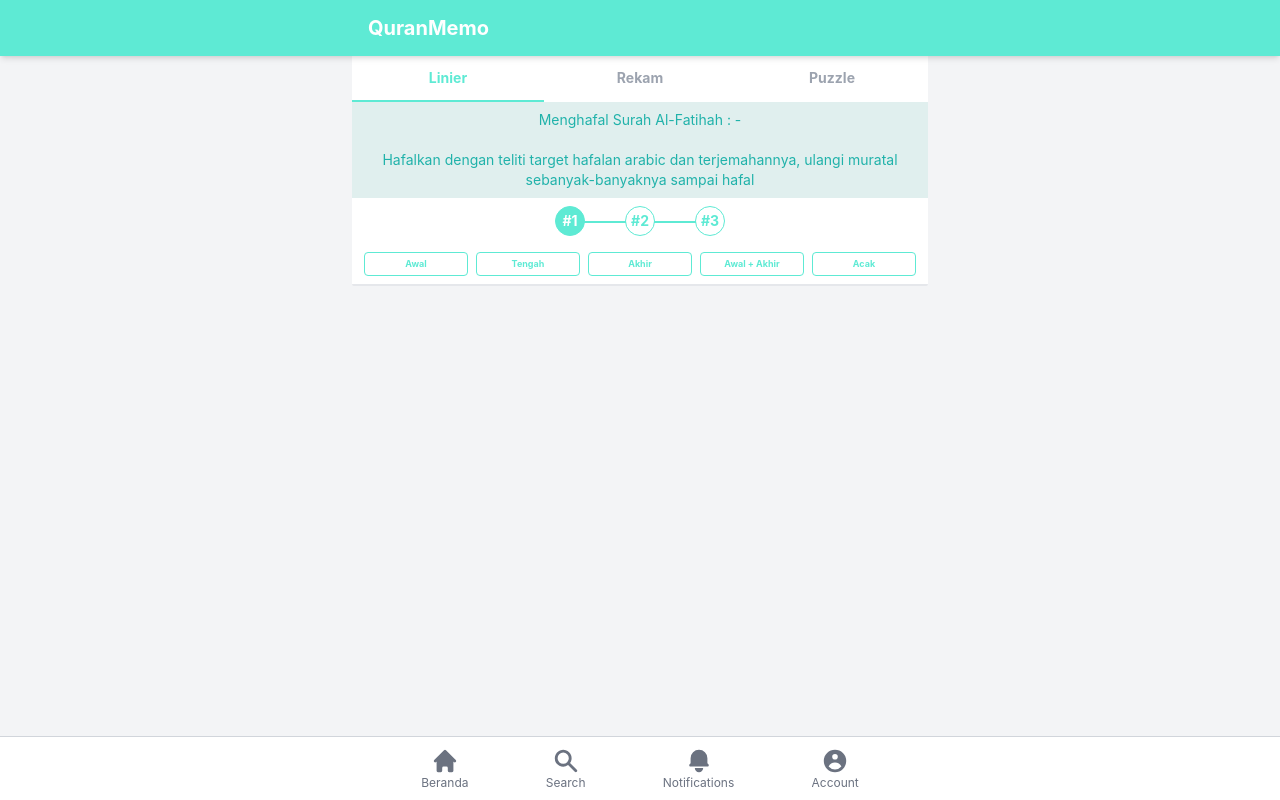
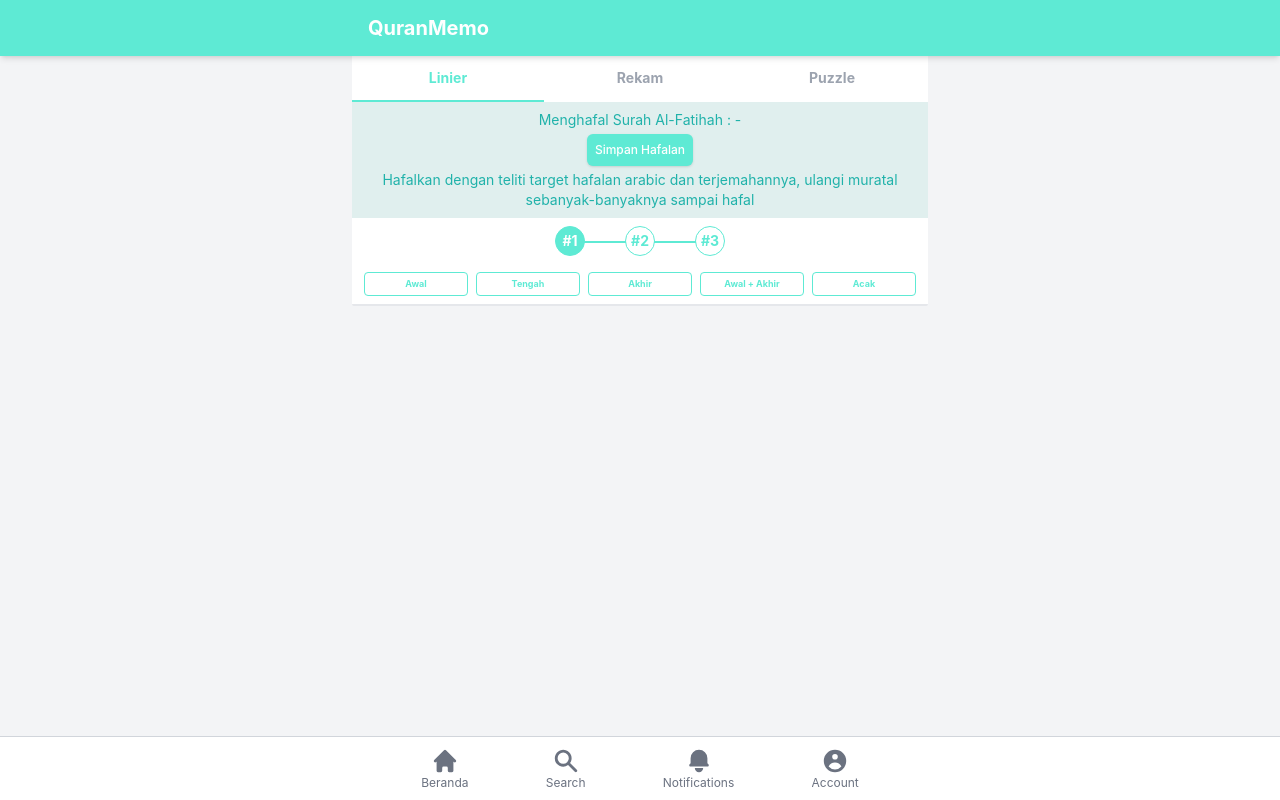
Before and after one commit to rizkianakbar/quran-community, a Next.js app: page /ziyadah/1 in a window 1280 px wide. Built offline with nearby package versions, Linux system fonts and the light colour scheme.

Commit message:
feat(ziyadah): added the button for save hafalan

```diff
--- a/components/memorization.tsx
+++ b/components/memorization.tsx
@@ -2,6 +2,7 @@
 import clsx from 'clsx';
 import { useRouter } from 'next/router';
 import React, { useState } from 'react';
+import { Button } from './ui/button/button';
 import Modal from './ui/modal/modal';
 
 const tabClasses = (isActive?: boolean) => {
@@ -391,13 +392,19 @@
     return (
       <>
         <div className="flex justify-center bg-quranmemo-soft p-2">
-          <p className="text-sm text-quranmemo-dark text-center">
-            Menghafal Surah {data.name_latin} : {firstAyat}-{secondAyat} <br />
+          <div className="text-sm text-quranmemo-dark text-center">
+            <span>
+              {' '}
+              Menghafal Surah {data.name_latin} : {firstAyat}-{secondAyat}{' '}
+            </span>
             <br />
-            {desc}
-            {/* Hafalkan dengan teliti target hafalan arabic dan terjemahannya,
-            ulangi muratal sebanyak-banyaknya sampai hafal */}
-          </p>
+            <div>
+              <Button className="mt-1 mb-1 text-xs" primary>
+                Simpan Hafalan
+              </Button>
+            </div>
+            <span>{desc}</span>
+          </div>
         </div>
       </>
     );
```
